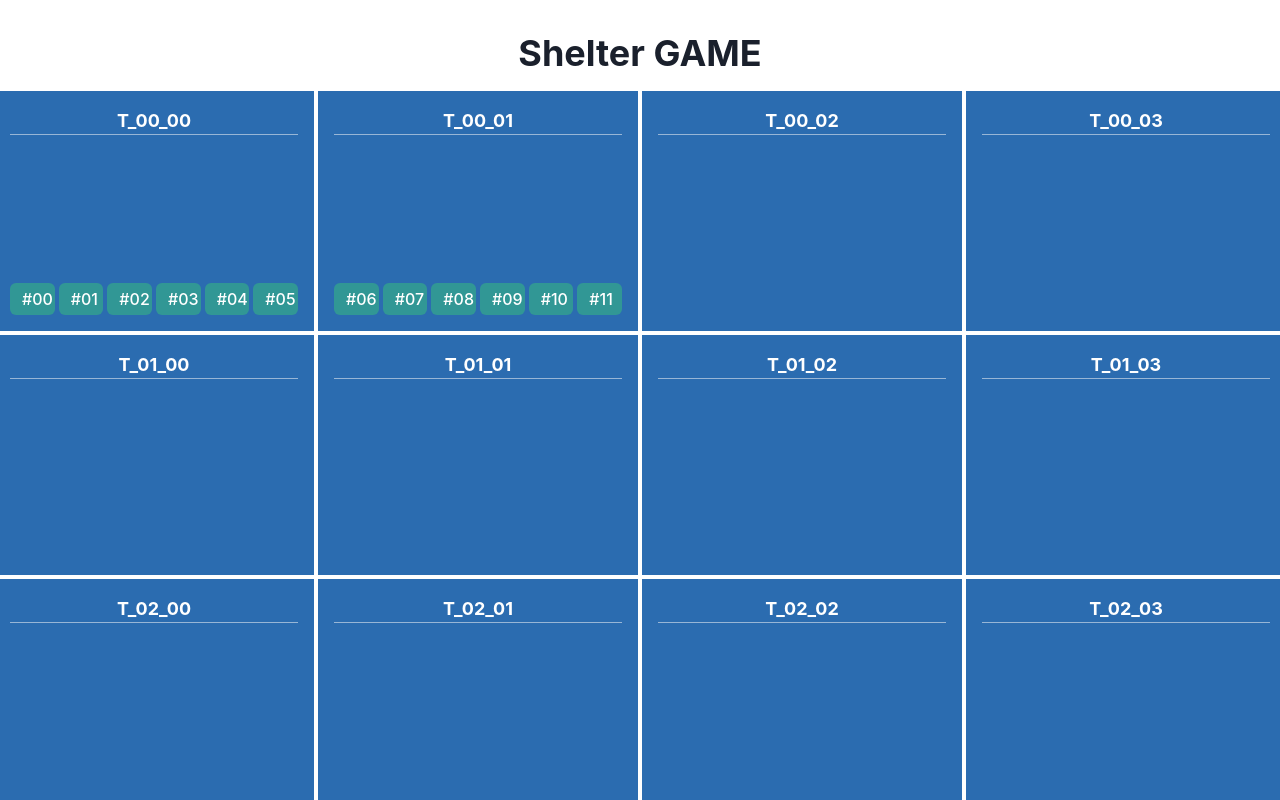
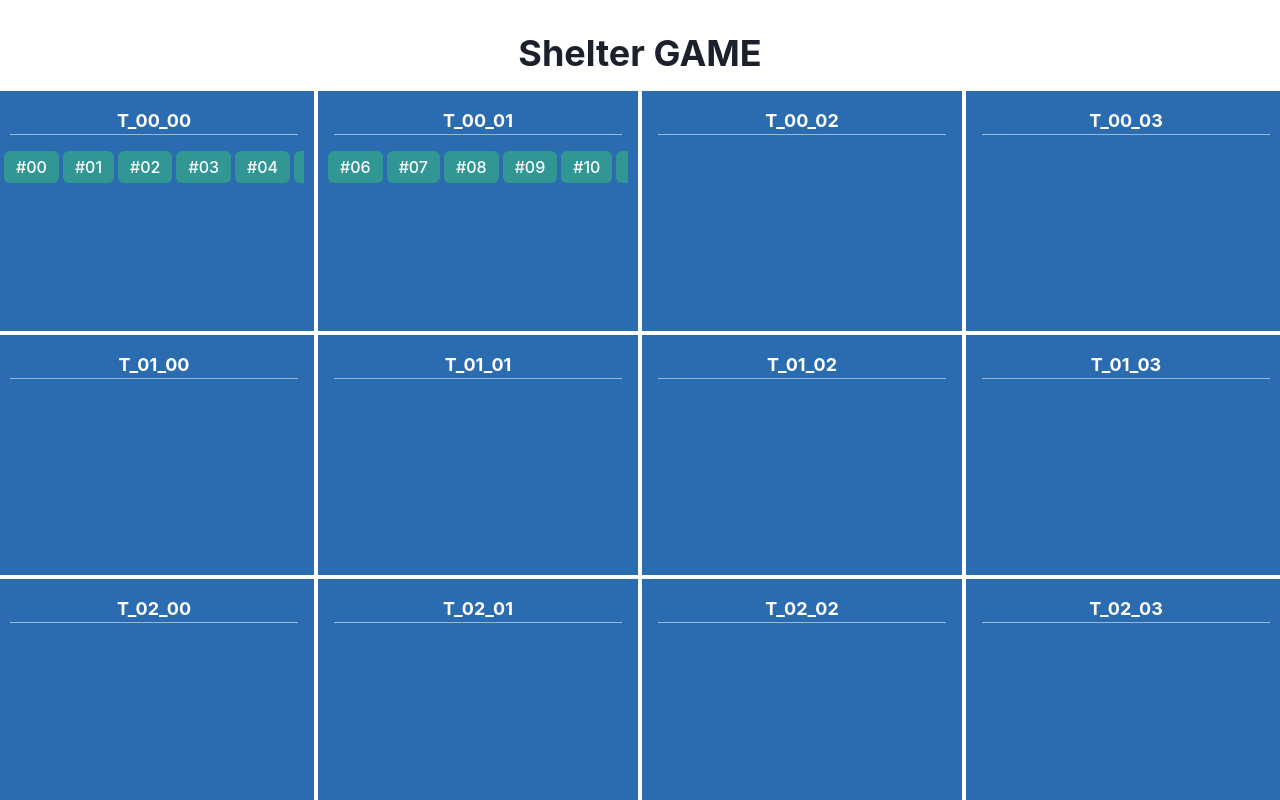
Before and after one commit to trudoholic/shelter-ts, a React (Vite) app: page / in a window 1280 px wide. Shown: the top 800 px of the page. Built offline with nearby package versions, Linux system fonts and the light colour scheme.

Commit message:
horizontal

```diff
--- a/src/App.tsx
+++ b/src/App.tsx
@@ -47,7 +47,7 @@ function App() {
     <>
       <ChakraProvider>
         <CSSReset />
-        <Container maxW="container.lg" centerContent>
+        <Container maxW="container.lg" centerContent userSelect="none">
           <Heading as="h1" size="xl" pb={4}>
             Shelter GAME
           </Heading>
--- a/src/components/Tile.tsx
+++ b/src/components/Tile.tsx
@@ -1,8 +1,9 @@
 import {
   Divider,
   Flex,
-  SimpleGrid,
-  Spacer,
+  HStack,
+  // SimpleGrid,
+  // Spacer,
   Text,
 } from "@chakra-ui/react"
 import { Droppable } from "@hello-pangea/dnd"
@@ -27,18 +28,20 @@ const Tile = ({tile}: TileProps) => {
         {id}
       </Text>
       <Divider />
-      <Spacer />
+      {/*<Spacer />*/}
 
-      <Droppable droppableId={id} isDropDisabled={!flag}>
+      <Droppable direction="horizontal" droppableId={id} isDropDisabled={!flag}>
         {provided => {
           return (
             <div {...provided.droppableProps} ref={provided.innerRef? provided.innerRef: void 0}>
 
-              <SimpleGrid columns={6} spacing={1}>
+              {/*<SimpleGrid columns={6} spacing={1}>*/}
+              <HStack spacing={1} minH="64px" w="300px" overflowX="auto">
                 {units.map(({id, name}, i) => (
                   <Unit key={id} id={id} name={name} index={i} />
                 ))}
-              </SimpleGrid>
+              </HStack>
+              {/*</SimpleGrid>*/}
 
               {provided.placeholder}
             </div>
```
